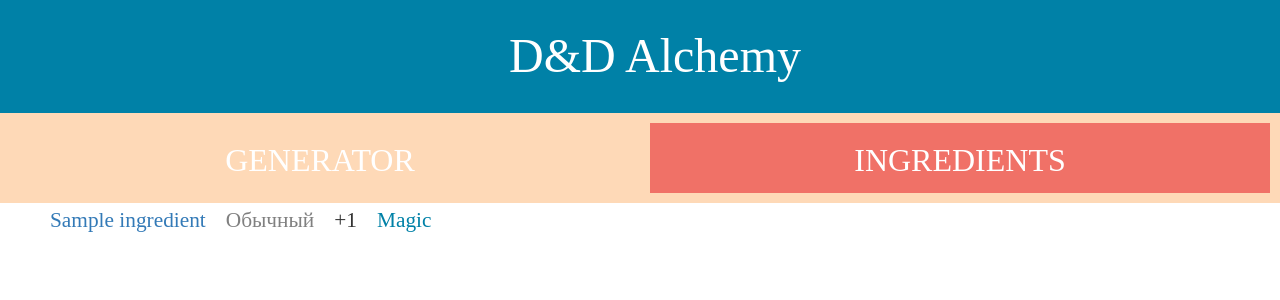
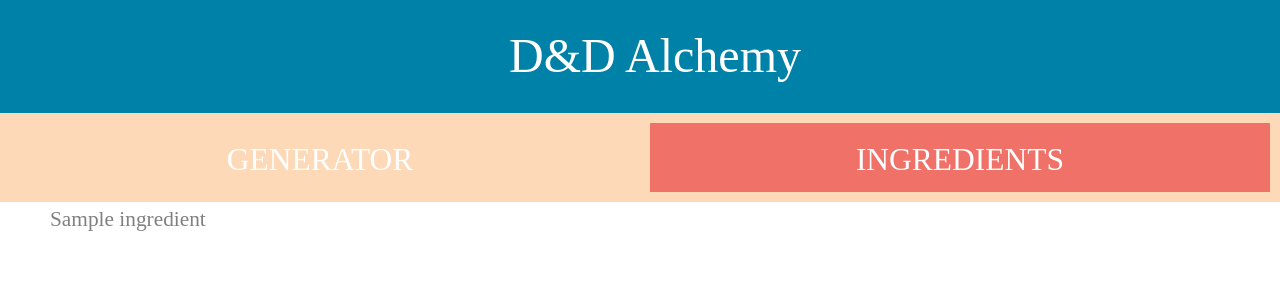
Before and after one commit to Ingubaru/dndAlchemy, a Django app: page / in a window 1280 px wide. Shown: the top 300 px of the page. Run offline with Django 3.2, Linux system fonts and the light colour scheme; tables that the repository leaves empty hold one stand-in row (values such as "Sample post"); some libraries are stand-ins or nearby versions.

Commit message:
Fix table

```diff
--- a/herbalism/static/css/herbalism.css
+++ b/herbalism/static/css/herbalism.css
@@ -26,7 +26,7 @@ h1, h2, h3, h4 {
 .menu-header h2, .menu-header h2 a, .menu-header h2 a:visited, .menu-header h2 a:active {
 	color:  #FFFFFF;
 	font-family: 'Lobster';
-	font-size: 24pt;
+	font-size: 1.5em;
 	text-decoration: none;
 }
 
--- a/herbalism/templates/herbalism/ingredient_list.html
+++ b/herbalism/templates/herbalism/ingredient_list.html
@@ -9,25 +9,14 @@
 		<table>
 			{% for ingredient in ingredients %}
 				<tr>
-					<td><a href="{% url 'ingredient_detail' pk=ingredient.pk %}">{{ ingredient.name }}</a></td>
 					{% if ingredient.rarity == "1" %}
-						<td style="color: #1EFF00">Необычный</td>
+						<td><a style="color: #1EFF00" href="{% url 'ingredient_detail' pk=ingredient.pk %}">{{ ingredient.name }}</a></td>
 					{% elif ingredient.rarity == "2" %}
-						<td style="color: #0070DD">Редкий</td>
+						<td><a style="color: #0070DD" href="{% url 'ingredient_detail' pk=ingredient.pk %}">{{ ingredient.name }}</a></td>
 					{% elif ingredient.rarity == "3" %}
-						<td style="color: #FF8000">Эпический</td>
+						<td><a style="color: #FF8000" href="{% url 'ingredient_detail' pk=ingredient.pk %}">{{ ingredient.name }}</a></td>
 					{% else %}
-						<td style="color: #808080">Обычный</td>
-					{% endif %}
-					{% if ingredient.difficult < 0 %}
-						<td>-{{ ingredient.difficult }}</td>
-					{% else %}
-						<td>+{{ ingredient.difficult }}</td>
-					{% endif %}
-					{% if ingredient.isMagic %}
-						<td style="color: #0081A7">Magic</td>
-					{% else %}
-						<td></td>
+						<td><a style="color: #808080" href="{% url 'ingredient_detail' pk=ingredient.pk %}">{{ ingredient.name }}</a></td>
 					{% endif %}
 				</tr>
 			{% endfor %}
```
